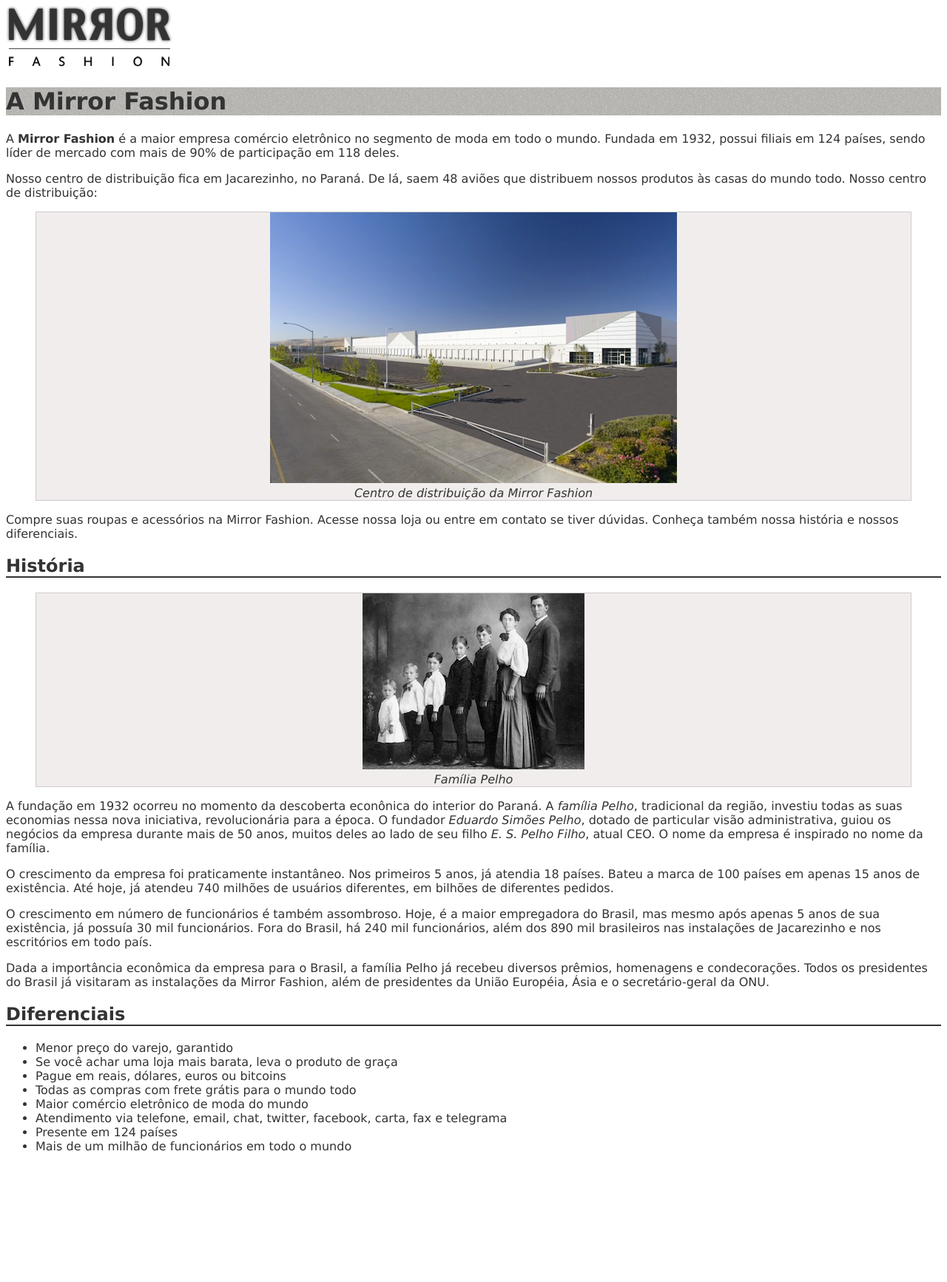
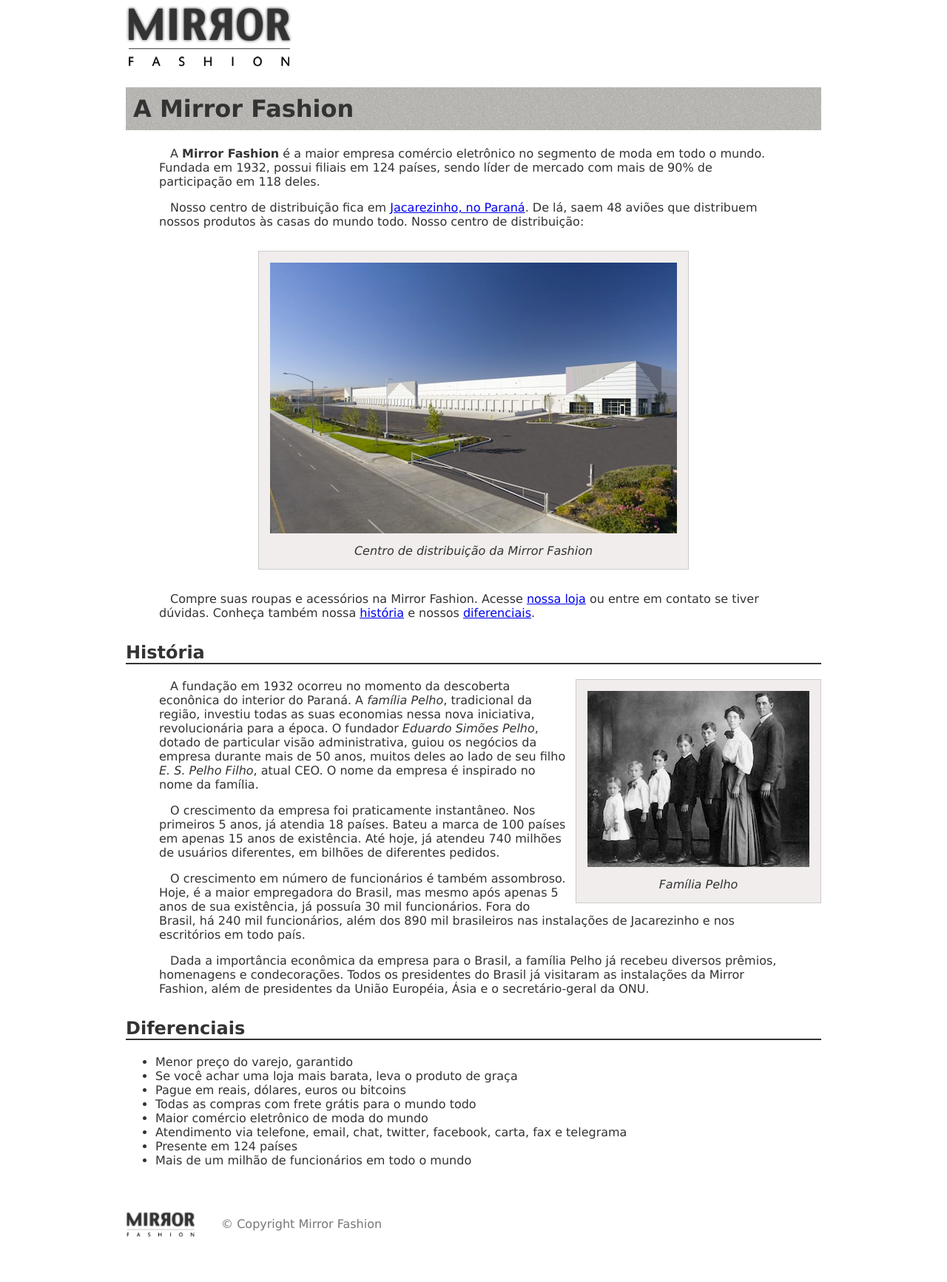
Before and after one commit to pmsoares/UFCD5414, a PHP site: page /sobre.html in a window 1280 px wide. Shown: the whole page at 74% size. Before the commit the page ends 1556 px from the top, so only its background shows below. Run offline with PHP 8.4, Linux system fonts and the light colour scheme.

Commit message:
Sessão de 25/09/2024

```diff
--- a/css/sobre.css
+++ b/css/sobre.css
@@ -1,22 +1,58 @@
 body {
     color: #333;
     font-family: 'Lucida Sans Unicode', 'Lucida Grande', sans-serif;
+    width: 940px;
+    margin-left: auto;
+    margin-right: auto;
 }
 
 h1 {
     background-image: url(../img/sobre-background.jpg);
+    padding: 10px;
 }
 
 h2 {
     border-bottom: 2px solid #333;
+    margin-top: 30px;
 }
 
 figure {
     background-color: #f2eded;
     border: 1px solid #ccc;
     text-align: center;
+    padding: 15px;
+    margin: 30px;
 }
 
 figcaption {
     font-style: italic;
+    margin-top: 10px;
 }
+
+p {
+    padding: 0 45px;
+    text-indent: 15px;
+}
+
+#centro-distribuicao {
+    margin-left: auto;
+    margin-right: auto;
+    width: 550px;
+}
+
+footer {
+    color: #777;
+    margin: 30px 0;
+    padding: 30px 0;
+}
+
+footer img {
+    margin-right: 30px;
+    vertical-align: middle;
+    width: 94px;
+}
+
+#familia-pelho {
+    margin: 0 0 10px 10px;
+    float: right;
+}
--- a/index.html
+++ b/index.html
@@ -1,5 +1,6 @@
 <!DOCTYPE html>
 <html>
+
 <head>
 	<title>Mirror Fashion</title>
 	<meta charset="utf-8">
@@ -7,10 +8,9 @@
 
 <body>
 
-	<h1>Mirror Fashion.</h1>
-
-
+	<h1>Olá, eu sou o index.html!</h1>
 
 
 </body>
+
 </html>
--- a/sobre.html
+++ b/sobre.html
@@ -15,25 +15,25 @@
     <h1>A Mirror Fashion</h1>
 
     <p>A <strong>Mirror Fashion</strong> é a maior empresa comércio eletrônico no segmento de moda em todo o mundo.
-        Fundada em 1932, possui filiais em 124 países, sendo líder de mercado com mais de 90% de
+        Fundada em 1932, possui filiais em 124 <span>países</span>, sendo líder de mercado com mais de 90% de
         participação em 118 deles.</p>
 
-    <p>Nosso centro de distribuição fica em Jacarezinho, no Paraná. De lá, saem 48 aviões que
+    <p>Nosso centro de distribuição fica em <a target="_blank" href="https://www.google.com.br/maps?q=Jacarezinho">Jacarezinho, no Paraná</a>. De lá, saem 48 aviões que
         distribuem nossos produtos às casas do mundo todo. Nosso centro de distribuição:</p>
 
-    <figure>
+    <figure id="centro-distribuicao">
         <img src="img/centro-distribuicao.png" alt="Centro de Distribuição">
         <figcaption>Centro de distribuição da Mirror Fashion</figcaption>
     </figure>
 
-    <p>Compre suas roupas e acessórios na Mirror Fashion. Acesse nossa loja ou entre em contato
-        se tiver dúvidas. Conheça também nossa história e nossos diferenciais.</p>
+    <p>Compre suas roupas e acessórios na Mirror Fashion. Acesse <a href="index.html">nossa loja</a> ou entre em contato
+        se tiver dúvidas. Conheça também nossa <a href="#historia">história</a> e nossos <a href="#diferenciais">diferenciais</a>.</p>
 
 
 
-    <h2>História</h2>
+    <h2 id="historia">História</h2>
 
-    <figure>
+    <figure id="familia-pelho">
         <img src="img/familia-pelho.jpg" alt="Família Pelho">
         <figcaption>Família Pelho</figcaption>
     </figure>
@@ -65,7 +65,7 @@
         Fashion, além de presidentes da União Européia, Ásia e o secretário-geral da ONU.
     </p>
 
-    <h2>Diferenciais</h2>
+    <h2 id="diferenciais">Diferenciais</h2>
 
     <ul>
         <li>Menor preço do varejo, garantido</li>
@@ -77,6 +77,12 @@
         <li>Presente em 124 países</li>
         <li>Mais de um milhão de funcionários em todo o mundo</li>
     </ul>
+
+    <footer>
+        <img src="img/logo.png" alt="Logo Mirror Fashion">
+
+        &copy; Copyright Mirror Fashion
+    </footer>
 </body>
 
 </html>
```
